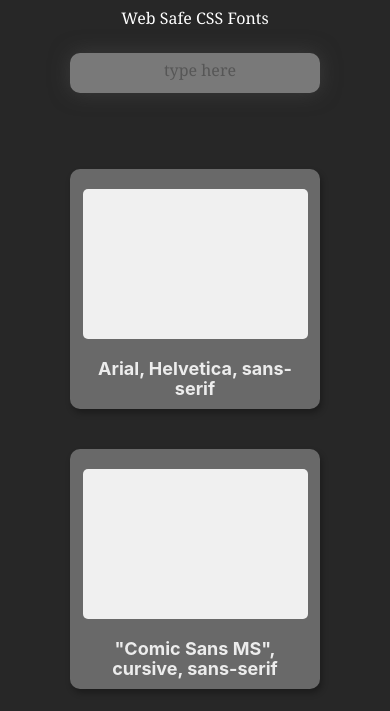
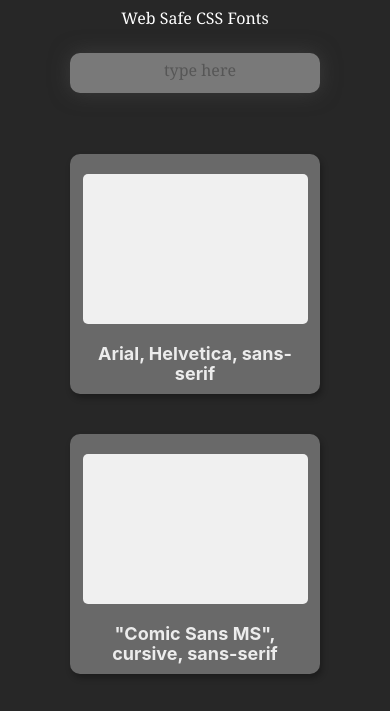
Before and after one commit to Austinshepherd/CSS.FontsGo, a Gatsby site: page / in a window 390 px wide. Shown: the part 57-768 px from the top of the page. Built offline with nearby package versions, Linux system fonts and the light colour scheme; Gatsby itself is replaced by a stand-in of ours.

Commit message:
mobile fix

```diff
--- a/src/components/layout.css
+++ b/src/components/layout.css
@@ -826,7 +826,7 @@ textarea:focus::placeholder{
     top: 22px;
   }
   .card_wrapper{
-    margin-top: 50px !important;
+    margin-top: 35px !important;
   }
 
 }
```
